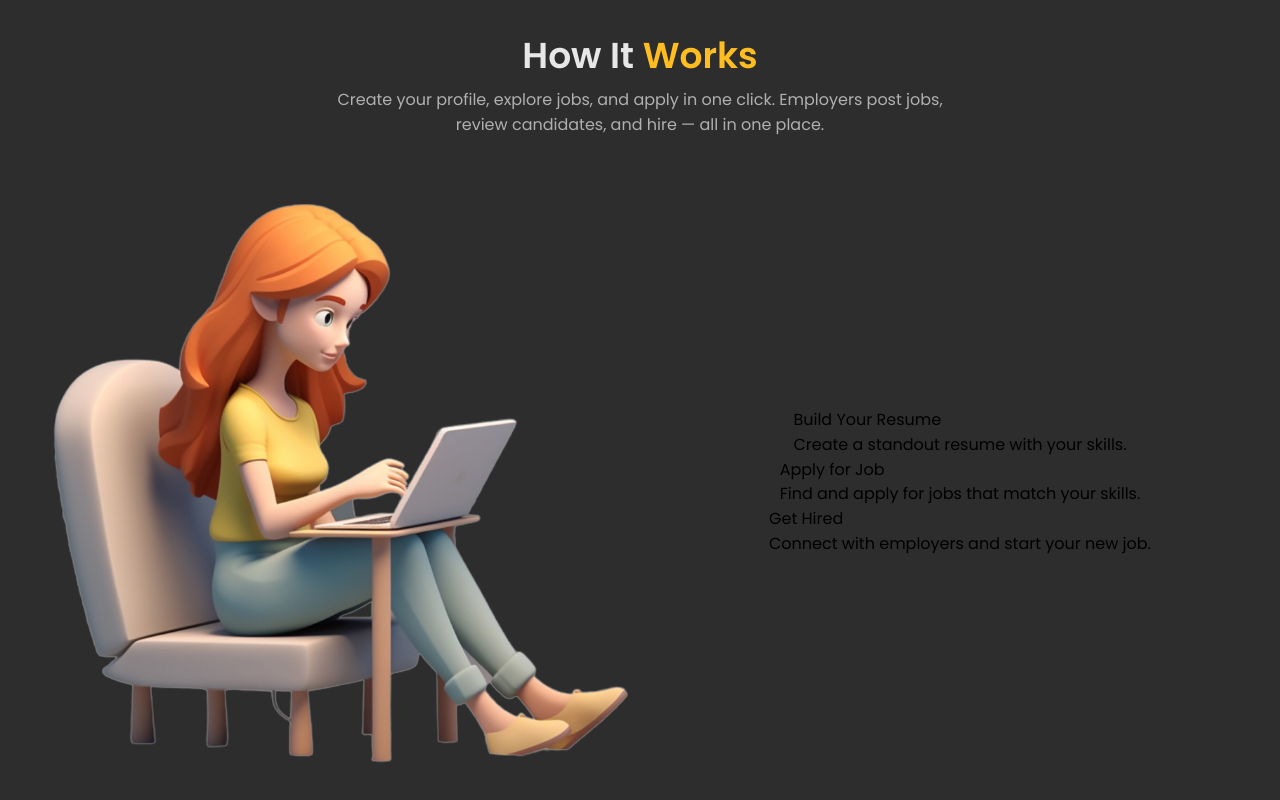
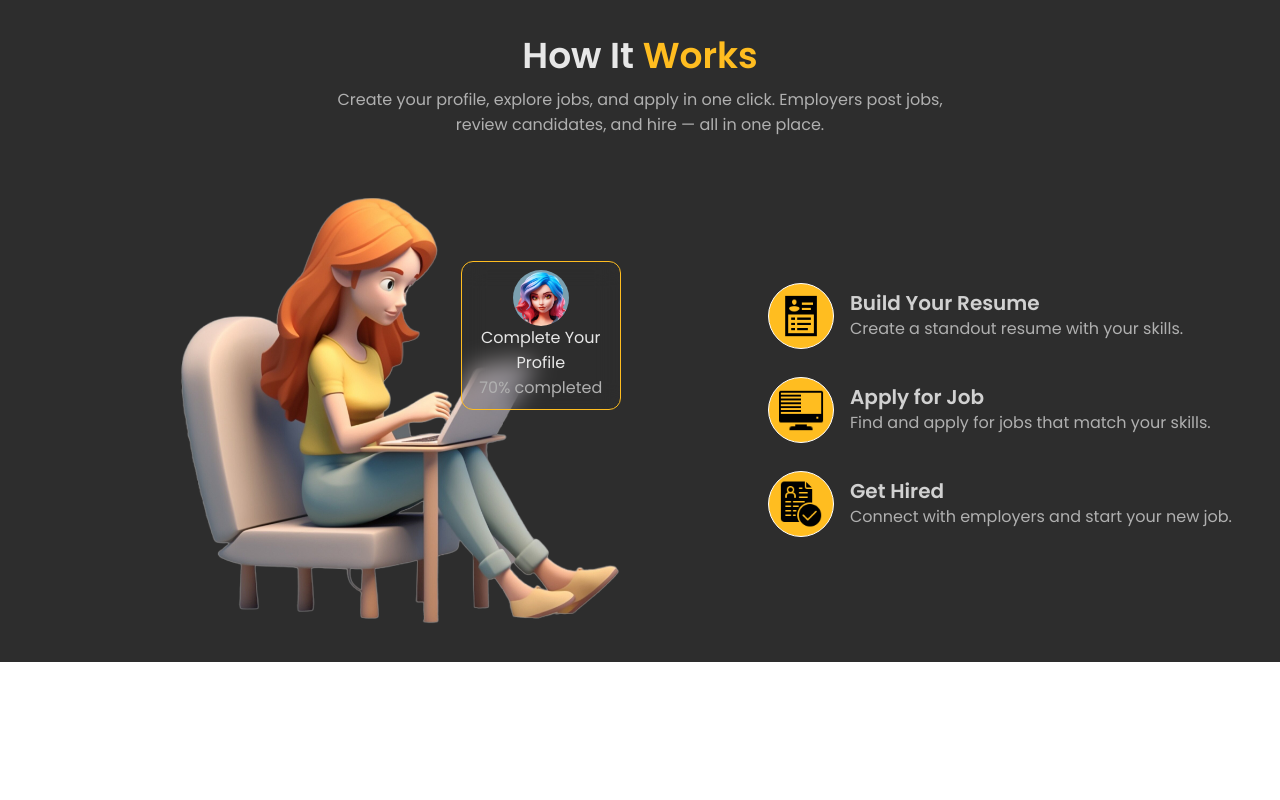
Before and after one commit to Pratik2245/JobPortalFrontend, a React (Vite) app in the folder job-portal-app/: page / in a window 1280 px wide. Shown: the part 1341-2141 px from the top of the page. After the commit the page ends 2003 px from the top, so only its background shows below. Built offline with nearby package versions, Linux system fonts and the light colour scheme.

Commit message:
Working.tsx completed and started with About.tsx

```diff
--- a/job-portal-app/src/LandingPage/Working.tsx
+++ b/job-portal-app/src/LandingPage/Working.tsx
@@ -9,26 +9,70 @@ const Working = () => {
         post jobs, review candidates, and hire — all in one place.
       </div>
       {/* left side  */}
-      <div className="flex w-full">
-        <div className="w-[50%]">
-          <img src="Working/Girl.png" alt="" />
+      <div className="flex w-full items-center justify-center">
+        <div className="w-[60%] relative flex justify-center">
+          <img src="Working/Girl.png" className="h-[29rem]" alt="" />
+          <div className="absolute p-2  mt-3 text-center left-[60%] bottom-[50%]  h-auto w-40 border flex-col items-center justify-center flex border-[#ffbd20] rounded-xl backdrop-blur-md">
+            <div>
+              <img src="image2.png" className="h-14 w-14 rounded-full" alt="" />
+            </div>
+            <div className="text-[#e7e7e7]">Complete Your Profile</div>
+            <div className="text-[#b0b0b0]">70% completed</div>
+          </div>
         </div>
+
         {/* right side  */}
-        <div className="w-[50%] flex flex-col items-center justify-center">
-          <div>
-            <img src="" alt="" />
-            <div>Build Your Resume</div>
-            <div>Create a standout resume with your skills.</div>
+        <div className="w-[40%] flex flex-col gap-7 justify-start">
+          <div className="flex gap-4 items-center ">
+            <div className="object-cover border bg-[#ffbd20] border-white rounded-full ">
+              <img
+                src="Working/Build your resume.png"
+                className="h-16 w-16 p-2"
+                alt=""
+              />
+            </div>
+            <div className="">
+              <div className="text-xl text-[#d1d1d1] font-semibold">
+                Build Your Resume
+              </div>
+              <div className="text-[#b0b0b0]">
+                Create a standout resume with your skills.
+              </div>
+            </div>
           </div>
-          <div>
-            <img src="" alt="" />
-            <div>Apply for Job</div>
-            <div>Find and apply for jobs that match your skills.</div>
+          <div className="flex gap-4 items-center">
+            <div className="border bg-[#ffbd20] border-white rounded-full ">
+              <img
+                className="h-16 w-16 p-2"
+                src="Working/Apply for job.png"
+                alt=""
+              />
+            </div>
+            <div>
+              <div className="text-xl text-[#d1d1d1] font-semibold">
+                Apply for Job
+              </div>
+              <div className="text-[#b0b0b0]">
+                Find and apply for jobs that match your skills.
+              </div>
+            </div>
           </div>
-          <div>
-            <img src="" alt="" />
-            <div>Get Hired</div>
-            <div>Connect with employers and start your new job.</div>
+          <div className="flex gap-4 items-center">
+            <div className="border bg-[#ffbd20] border-white rounded-full">
+              <img
+                className="h-16 w-16 p-2"
+                src="Working/Get hired.png"
+                alt=""
+              />
+            </div>
+            <div>
+              <div className="text-xl text-[#d1d1d1] font-semibold">
+                Get Hired
+              </div>
+              <div className="text-[#b0b0b0]">
+                Connect with employers and start your new job.
+              </div>
+            </div>
           </div>
         </div>
       </div>
```
Also changed, not shown: job-portal-app/src/LandingPage/About.tsx (added).
